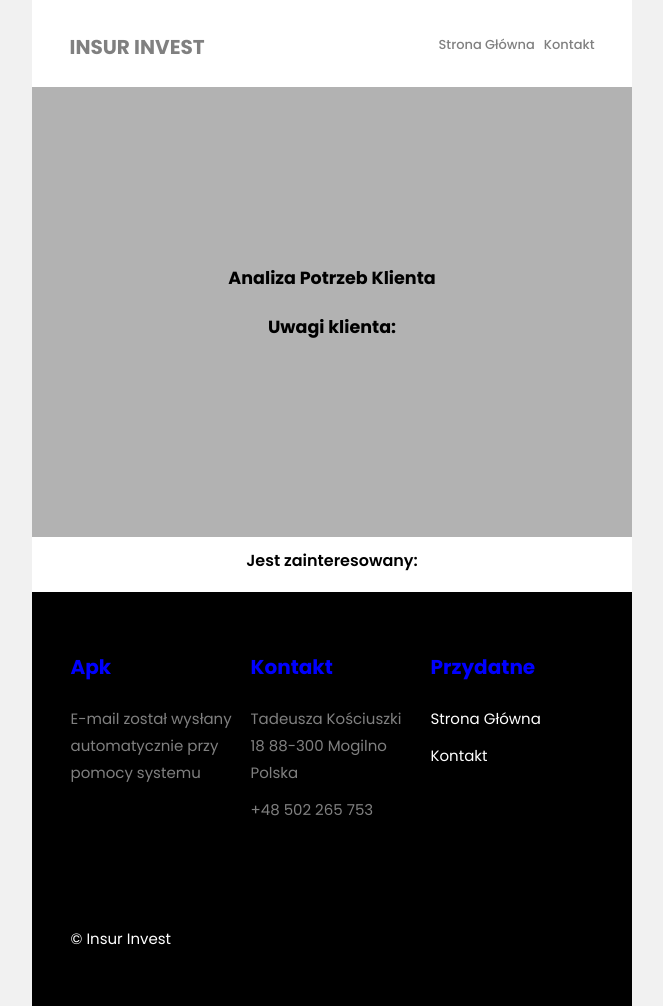
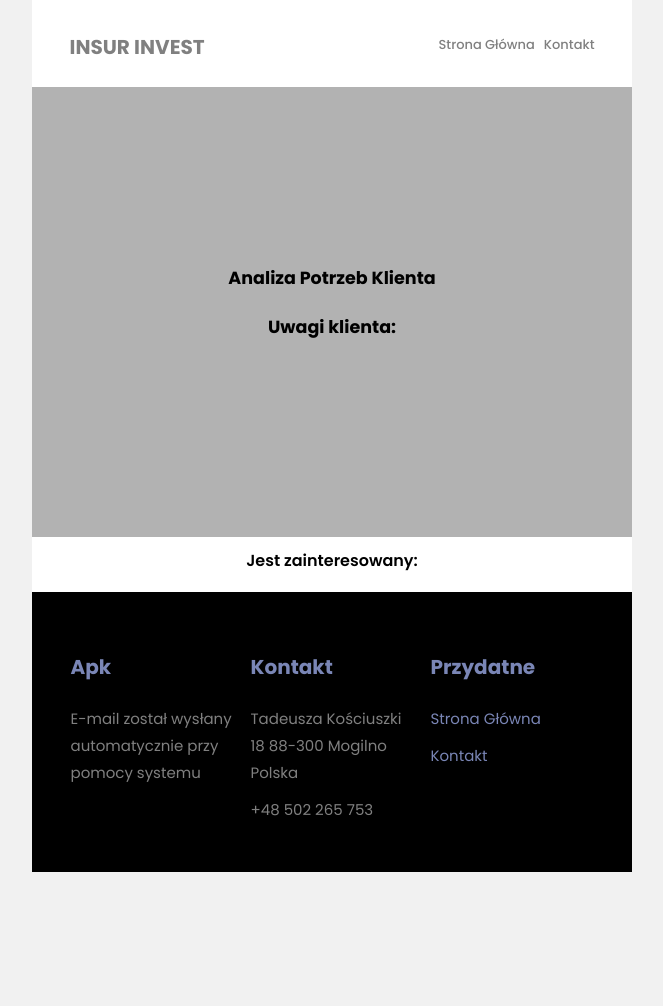
Before and after one commit to Gilotyniarz/APK_APP, a Flask app: page /message in a window 1280 px wide. Shown: the whole page, without its empty margins (308-971 px from the left). After the commit the page ends 872 px from the top, so only its background shows below. Run offline with Flask 2, Linux system fonts and the light colour scheme.

Commit message:
Mail repair vol.2

```diff
--- a/main.py
+++ b/main.py
@@ -93,7 +93,6 @@ def full():
     rendered_pdf = render_template('messages/message_pdf.html', products=products)
     pdf = pdfkit.from_string(rendered_pdf, False, configuration=config)
 
-
     # @@@@@@@@@@@@@@@ SENDING MAIL TO AGENT @@@@@@@@@@@@@@@@@@@@@@@@@@@@@@
     msg_agent = Message(f'{session["form_name"]} {session["form_lastname"]} - APK', sender='APK - Podsumowanie',
                   recipients=[session.get("agent"), MY_EMAIL])
--- a/templates/messages/message.html
+++ b/templates/messages/message.html
@@ -551,7 +551,7 @@ table{
                                            width="100%">
                                         <tr>
                                             <td style="text-align: left; padding-right: 10px;">
-                                                <h3 style="color: blue;" class="heading">Apk</h3>
+                                                <h3 style="color: #7A86B6;" class="heading">Apk</h3>
                                                 <p>E-mail został wysłany automatycznie przy pomocy systemu</p>
                                             </td>
                                         </tr>
@@ -562,7 +562,7 @@ table{
                                            width="100%">
                                         <tr>
                                             <td style="text-align: left; padding-left: 5px; padding-right: 5px;">
-                                                <h3 style="color: blue;" class="heading">Kontakt</h3>
+                                                <h3 style="color: #7A86B6;" class="heading">Kontakt</h3>
                                                 <ul>
                                                     <li><span
                                                             class="text">Tadeusza Kościuszki 18 88-300 Mogilno </br>
@@ -579,10 +579,10 @@ table{
                                            width="100%">
                                         <tr>
                                             <td style="text-align: left; padding-left: 10px;">
-                                                <h3 style="color: blue;" class="heading">Przydatne</h3>
+                                                <h3 style="color: #7A86B6;" class="heading">Przydatne</h3>
                                                 <ul>
-                                                    <li><a style="color: white;" href="#">Strona Główna</a></li>
-                                                    <li><a style="color: white;" href="#">Kontakt</a></li>
+                                                    <li><a style="color: #7A86B6;" href="#">Strona Główna</a></li>
+                                                    <li><a style="color: #7A86B6;" href="#">Kontakt</a></li>
                                                 </ul>
                                             </td>
                                         </tr>
@@ -592,34 +592,7 @@ table{
                         </table>
                     </td>
                 </tr><!-- end: tr -->
-                <tr>
-                    <td valign="middle" class="bg_black footer email-section">
-                        <table>
-                            <tr>
-                                <td valign="top" width="33.333%">
-                                    <table role="presentation" cellspacing="0" cellpadding="0" border="0"
-                                           width="100%">
-                                        <tr>
-                                            <td style="text-align: left; padding-right: 10px;">
-                                                <p style="color: white;">&copy; Insur Invest</p>
-                                            </td>
-                                        </tr>
-                                    </table>
-                                </td>
-                                <td valign="top" width="33.333%">
-                                    <table role="presentation" cellspacing="0" cellpadding="0" border="0"
-                                           width="100%">
-                                        <tr>
-                                            <td style="text-align: right; padding-left: 5px; padding-right: 5px;">
-                                                <p><a href="#" style="color: rgba(255,255,255,.4);"></a></p>
-                                            </td>
-                                        </tr>
-                                    </table>
-                                </td>
-                            </tr>
-                        </table>
-                    </td>
-                </tr>
+
             </table>
         </table>
     </div>
```
